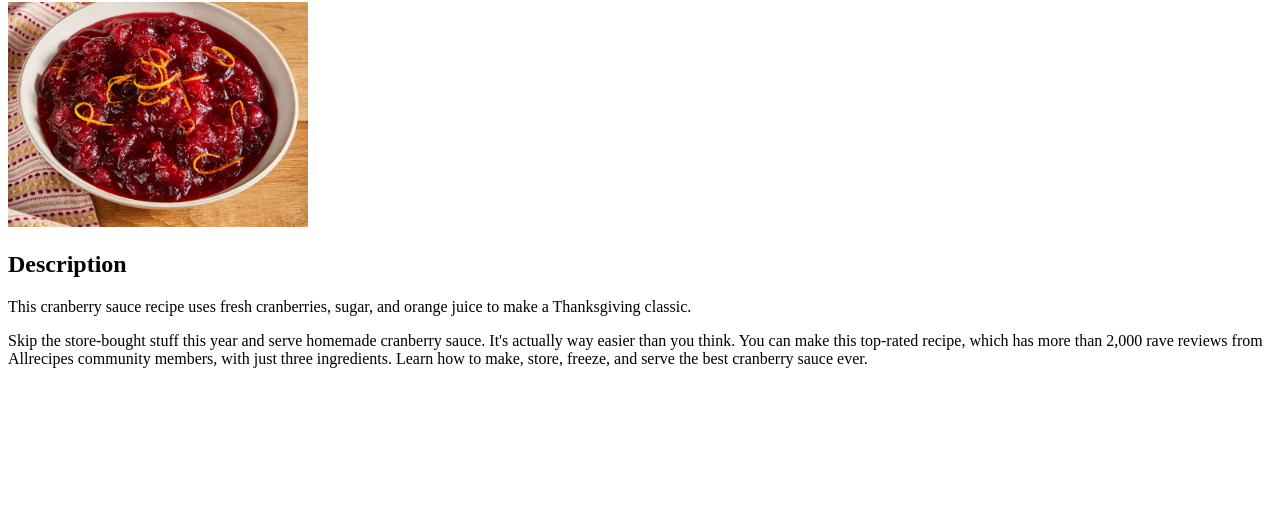
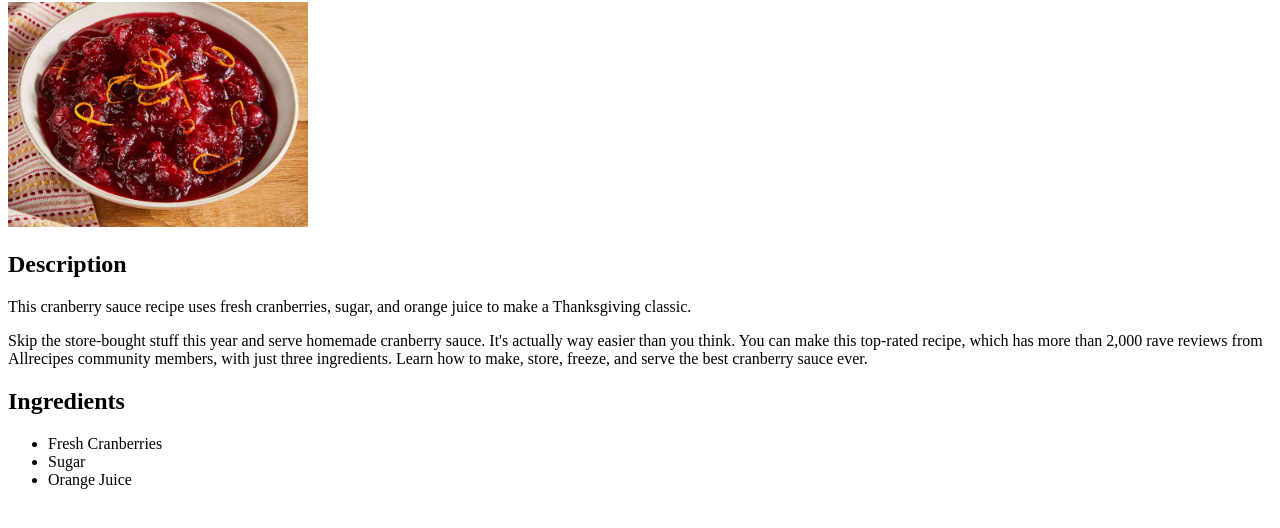
Before and after one commit to hackerhari20xx/odin-recipes, a plain HTML site: page recipes/cranberry-sauce.html in a window 1280 px wide. Shown: the part 78-606 px from the top of the page. Drawn offline with Linux system fonts and the light colour scheme.

Commit message:
Add list of ingredients

```diff
--- a/recipes/cranberry-sauce.html
+++ b/recipes/cranberry-sauce.html
@@ -11,5 +11,11 @@
     <h2>Description</h2>
     <p>This cranberry sauce recipe uses fresh cranberries, sugar, and orange juice to make a Thanksgiving classic.</p>
     <p>Skip the store-bought stuff this year and serve homemade cranberry sauce. It's actually way easier than you think. You can make this top-rated recipe, which has more than 2,000 rave reviews from Allrecipes community members, with just three ingredients. Learn how to make, store, freeze, and serve the best cranberry sauce ever.</p>
+    <h2>Ingredients</h2>
+    <ul>
+        <li>Fresh Cranberries</li>
+        <li>Sugar</li>
+        <li>Orange Juice</li>
+    </ul>
 </body>
 </html>
```
